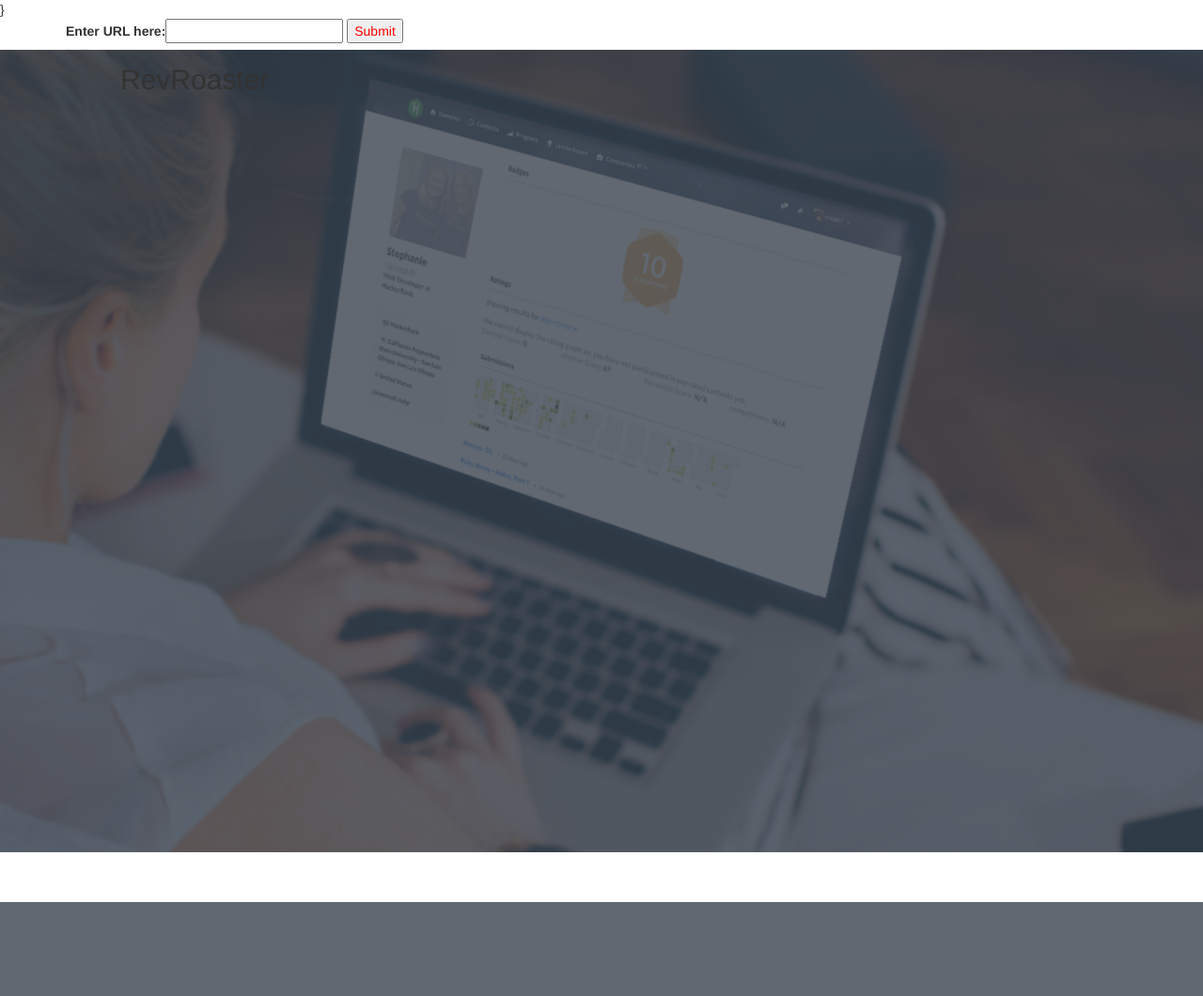
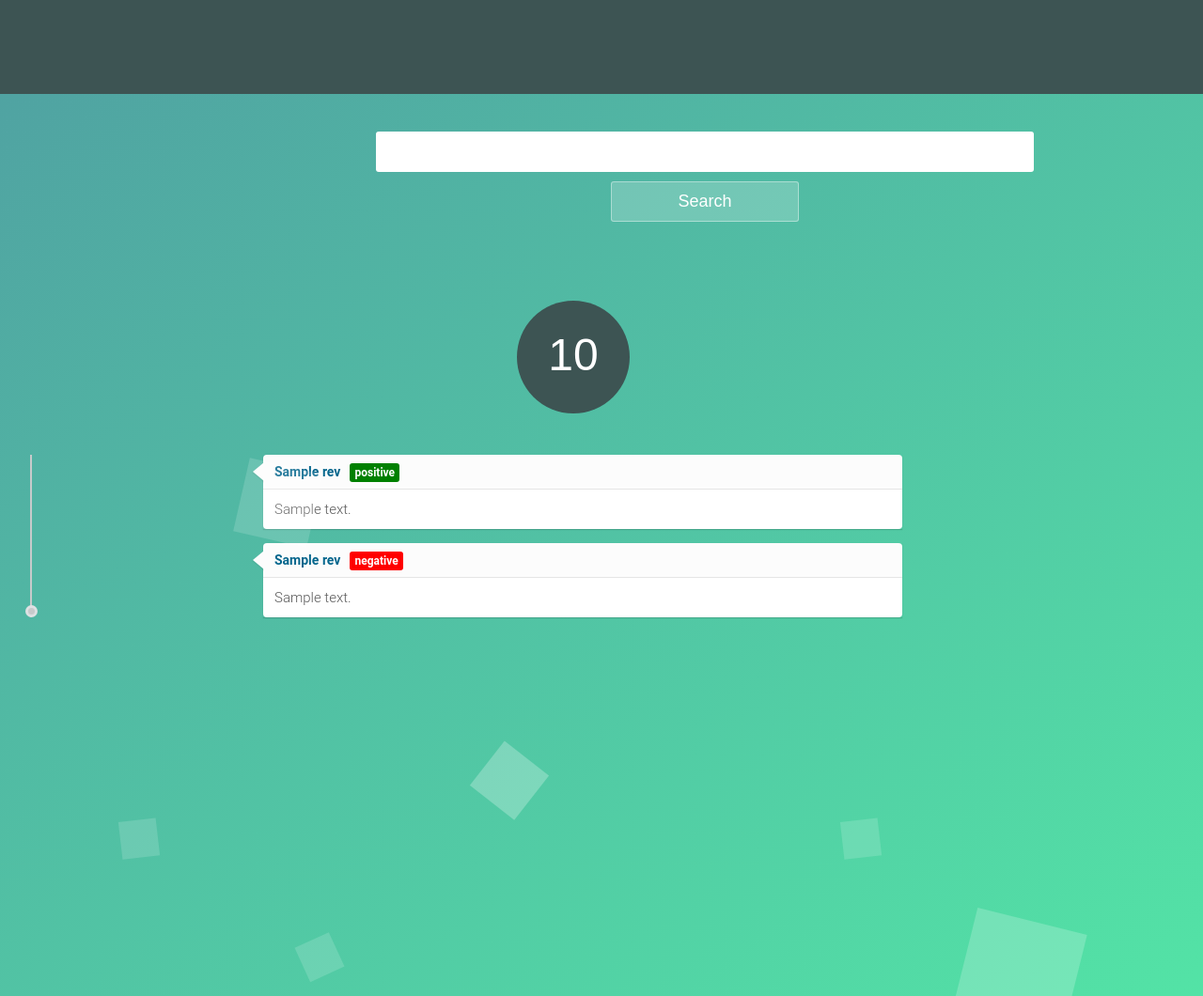
Before and after one commit to masterwayne/RevRoaster, a Django app: template revroaster/templates/revroaster/searchpage2.html in a window 1280 px wide. Shown: the whole page at 94% size. Before the commit the page ends 960 px from the top, so only its background shows below. Run offline with Django 3.2, Linux system fonts and the light colour scheme; tables that the repository leaves empty hold one stand-in row (values such as "Sample post"); the template is opened without the code that fills it: values that come from a table or form of the project are taken from there, most other values are stand-ins (such as "Sample title", 1, 10 or a date in 2020); parts of the project's set-up code (start-up, migrations or seed data) failed here and were passed over; some libraries are stand-ins or nearby versions.

Commit message:
almost done

```diff
--- a/RevRoaster/forms.py
+++ b/RevRoaster/forms.py
@@ -1,4 +1,4 @@
 from django import forms
 
 class URLForm(forms.Form):
-	url = forms.CharField(label='Enter URL here', max_length=1000)
+	url = forms.CharField(label='Not here', max_length=1000)
--- /dev/null
+++ b/revroaster/static/revroaster/css/design.css
@@ -0,0 +1,524 @@
+* {
+  box-sizing: border-box;
+  margin: 0;
+  padding: 0;
+  font-weight: 300;
+}
+body {
+  font-family: 'Source Sans Pro', sans-serif;
+  color: black;
+  font-weight: 300;
+}
+body ::-webkit-input-placeholder {
+  /* WebKit browsers */
+  font-family: 'Source Sans Pro', sans-serif;
+  color: black;
+  font-weight: 300;
+}
+body :-moz-placeholder {
+  /* Mozilla Firefox 4 to 18 */
+  font-family: 'Source Sans Pro', sans-serif;
+  color: black;
+  opacity: 1;
+  font-weight: 300;
+}
+body ::-moz-placeholder {
+  /* Mozilla Firefox 19+ */
+  font-family: 'Source Sans Pro', sans-serif;
+  color: black;
+  opacity: 1;
+  font-weight: 300;
+}
+body :-ms-input-placeholder {
+  /* Internet Explorer 10+ */
+  font-family: 'Source Sans Pro', sans-serif;
+  color: black;
+  font-weight: 300;
+}
+.wrapper {
+  background: #50a3a2;
+  background: -webkit-linear-gradient(top left, #50a3a2 0%, #53e3a6 100%);
+  background: linear-gradient(to bottom right, #50a3a2 0%, #53e3a6 100%);
+  position: absolute;
+  /*top: 50%;*/
+  left: 0;
+  width: 100%;
+  height: 100%;
+  margin-top: 100px;
+  overflow: hidden;
+}
+
+#wrapper2 {
+  background: #50a3a2;
+  background: -webkit-linear-gradient(top left, #50a3a2 0%, #53e3a6 100%);
+  background: linear-gradient(to bottom right, #50a3a2 0%, #53e3a6 100%);
+  position: absolute;
+  /*top: 50%;*/
+  left: 0;
+  width: 100%;
+  height: 100%;
+  margin-top: 100px;
+  overflow: scroll;
+}
+#wrapper1 {
+  background: #3d5453;
+  background: -webkit-linear-gradient(top left, #3d5453 0%, #3d5453 100%);
+  background: linear-gradient(to bottom right, #3d5453 0%, #3d5453 100%);
+  position: absolute;
+  /*top: 50%;*/
+  left: 0;
+  width: 100%;
+  height: 18%;
+  /*margin-top: -200px;*/
+  overflow: hidden;
+}
+#shift{
+  position:absolute;
+  margin: 300px;
+  margin-left:400px;
+}
+#shift2{
+  position:absolute;
+  margin: 10px;
+  margin-left:200px;
+  z-index:2;
+}
+#revshift{
+  position:absolute;
+  margin-top: 300px;
+  z-index:2;
+}
+#confidence{
+  position:absolute;
+  margin: 220px;
+  margin-left:550px;
+  z-index:2;
+  height:120px;
+  width:120px;
+  background: #3d5453;
+  border-radius: 100%;
+}
+#confidenceprint{
+  font-family: 'Source Sans Pro', sans-serif;
+  text-align: center;
+  font-size: 48px;
+  color: white;
+  font-weight: 400;
+  margin-top:30px;
+}
+form {
+  padding: 20px 0;
+  position: absolute;
+  margin: auto;
+  text-align:center;
+  z-index: 2;
+}
+form input {
+  appearance: none;
+  outline: 0;
+  border: 1px solid rgba(255, 255, 255, 0.4);
+  background-color: rgba(255, 255, 255, 0.2);
+  width: 400px;
+  border-radius: 3px;
+  padding: 10px 15px;
+  margin: 0px auto 10px auto;
+  display: block;
+  text-align: center;
+  font-size: 18px;
+  color: white;
+  -webkit-transition-duration: 0.25s;
+          transition-duration: 0.25s;
+  font-weight: 300;
+}
+form button {
+  appearance: none;
+  outline: 0;
+  border: 1px solid rgba(255, 255, 255, 0.4);
+  background-color: rgba(255, 255, 255, 0.2);
+  width: 200px;
+  border-radius: 3px;
+  padding: 10px 15px;
+  margin: 0px auto 10px auto;
+  display: block;
+  text-align: center;
+  font-size: 18px;
+  color: white;
+  -webkit-transition-duration: 0.25s;
+          transition-duration: 0.25s;
+  font-weight: 300;
+}
+form input:hover {
+  background-color: rgba(255, 255, 255, 0.4);
+}
+form button:hover {
+  background-color: rgba(255, 255, 255, 0.4);
+}
+form input:focus {
+  background-color: white;
+  width: 700px;
+  color: #53e3a6;
+}
+.bg-bubbles {
+  position: absolute;
+  top: 0;
+  left: 0;
+  width: 100%;
+  height: 100%;
+  z-index: 1;
+}
+.bg-bubbles li {
+  position: absolute;
+  list-style: none;
+  display: block;
+  width: 40px;
+  height: 40px;
+  background-color: rgba(255, 255, 255, 0.15);
+  bottom: -160px;
+  -webkit-animation: square 25s infinite;
+  animation: square 25s infinite;
+  -webkit-transition-timing-function: linear;
+  transition-timing-function: linear;
+}
+.bg-bubbles li:nth-child(1) {
+  left: 10%;
+}
+.bg-bubbles li:nth-child(2) {
+  left: 20%;
+  width: 80px;
+  height: 80px;
+  -webkit-animation-delay: 0s;
+          animation-delay: 0s;
+  -webkit-animation-duration: 10s;
+          animation-duration: 10s;
+}
+.bg-bubbles li:nth-child(3) {
+  left: 25%;
+  -webkit-animation-delay: 2s;
+          animation-delay: 2s;
+}
+.bg-bubbles li:nth-child(4) {
+  left: 40%;
+  width: 60px;
+  height: 60px;
+  -webkit-animation-duration: 22s;
+          animation-duration: 22s;
+  background-color: rgba(255, 255, 255, 0.25);
+}
+.bg-bubbles li:nth-child(5) {
+  left: 70%;
+}
+.bg-bubbles li:nth-child(6) {
+  left: 80%;
+  width: 120px;
+  height: 120px;
+  -webkit-animation-delay: 3s;
+          animation-delay: 3s;
+  background-color: rgba(255, 255, 255, 0.2);
+}
+.bg-bubbles li:nth-child(7) {
+  left: 32%;
+  width: 160px;
+  height: 160px;
+  -webkit-animation-delay: 7s;
+          animation-delay: 7s;
+}
+.bg-bubbles li:nth-child(8) {
+  left: 55%;
+  width: 20px;
+  height: 20px;
+  -webkit-animation-delay: 15s;
+          animation-delay: 15s;
+  -webkit-animation-duration: 40s;
+          animation-duration: 40s;
+}
+.bg-bubbles li:nth-child(9) {
+  left: 25%;
+  width: 10px;
+  height: 10px;
+  -webkit-animation-delay: 2s;
+          animation-delay: 2s;
+  -webkit-animation-duration: 40s;
+          animation-duration: 40s;
+  background-color: rgba(255, 255, 255, 0.3);
+}
+.bg-bubbles li:nth-child(10) {
+  left: 90%;
+  width: 160px;
+  height: 160px;
+  -webkit-animation-delay: 11s;
+          animation-delay: 11s;
+}
+@-webkit-keyframes square {
+  0% {
+    -webkit-transform: translateY(0);
+            transform: translateY(0);
+  }
+  100% {
+    -webkit-transform: translateY(-700px) rotate(600deg);
+            transform: translateY(-700px) rotate(600deg);
+  }
+}
+@keyframes square {
+  0% {
+    -webkit-transform: translateY(0);
+            transform: translateY(0);
+  }
+  100% {
+    -webkit-transform: translateY(-700px) rotate(600deg);
+            transform: translateY(-700px) rotate(600deg);
+  }
+}
+
+ul {
+  list-style-type: none;
+  font-family: 'Roboto', Arial, Helvetica, Sans-serif, Verdana;
+}
+.comments-container {
+  margin: 60px auto 15px;
+  width: 768px;
+}
+
+.comments-container h1 {
+  font-size: 36px;
+  color: #283035;
+  font-weight: 400;
+}
+
+.comments-container h1 a {
+  font-size: 18px;
+  font-weight: 700;
+}
+
+.comments-list {
+  margin-top: 30%;
+  margin-right: 25%;
+  position: relative;
+}
+
+/**
+ * Lineas / Detalles
+ -----------------------*/
+.comments-list:before {
+  content: '';
+  width: 2px;
+  height: 100%;
+  background: #c7cacb;
+  position: absolute;
+  left: 32px;
+  top: 0;
+}
+
+.comments-list:after {
+  content: '';
+  position: absolute;
+  background: #c7cacb;
+  bottom: 0;
+  left: 27px;
+  width: 7px;
+  height: 7px;
+  border: 3px solid #dee1e3;
+  -webkit-border-radius: 50%;
+  -moz-border-radius: 50%;
+  border-radius: 50%;
+}
+
+.reply-list:before, .reply-list:after {display: none;}
+.reply-list li:before {
+  content: '';
+  width: 60px;
+  height: 2px;
+  background: #c7cacb;
+  position: absolute;
+  top: 25px;
+  left: -55px;
+}
+
+
+.comments-list li {
+  margin-bottom: 15px;
+  display: block;
+  position: relative;
+}
+
+.comments-list li:after {
+  content: '';
+  display: block;
+  clear: both;
+  height: 0;
+  width: 0;
+}
+
+.reply-list {
+  padding-left: 88px;
+  clear: both;
+  margin-top: 15px;
+}
+/**
+ * Avatar
+ ---------------------------*/
+.comments-list .comment-avatar {
+  width: 65px;
+  height: 65px;
+  position: relative;
+  z-index: 99;
+  float: left;
+  border: 3px solid #FFF;
+  -webkit-border-radius: 4px;
+  -moz-border-radius: 4px;
+  border-radius: 4px;
+  -webkit-box-shadow: 0 1px 2px rgba(0,0,0,0.2);
+  -moz-box-shadow: 0 1px 2px rgba(0,0,0,0.2);
+  box-shadow: 0 1px 2px rgba(0,0,0,0.2);
+  overflow: hidden;
+}
+
+.comments-list .comment-avatar img {
+  width: 100%;
+  height: 100%;
+}
+
+.reply-list .comment-avatar {
+  width: 50px;
+  height: 50px;
+}
+
+.comment-main-level:after {
+  content: '';
+  width: 0;
+  height: 0;
+  display: block;
+  clear: both;
+}
+/**
+ * Caja del Comentario
+ ---------------------------*/
+.comments-list .comment-box {
+  width: 680px;
+  float: right;
+  position: relative;
+  -webkit-box-shadow: 0 1px 1px rgba(0,0,0,0.15);
+  -moz-box-shadow: 0 1px 1px rgba(0,0,0,0.15);
+  box-shadow: 0 1px 1px rgba(0,0,0,0.15);
+}
+
+.comments-list .comment-box:before, .comments-list .comment-box:after {
+  content: '';
+  height: 0;
+  width: 0;
+  position: absolute;
+  display: block;
+  border-width: 10px 12px 10px 0;
+  border-style: solid;
+  border-color: transparent #FCFCFC;
+  top: 8px;
+  left: -11px;
+}
+
+.comments-list .comment-box:before {
+  border-width: 11px 13px 11px 0;
+  border-color: transparent rgba(0,0,0,0.05);
+  left: -12px;
+}
+
+.reply-list .comment-box {
+  width: 610px;
+}
+.comment-box .comment-head {
+  background: #FCFCFC;
+  padding: 10px 12px;
+  border-bottom: 1px solid #E5E5E5;
+  overflow: hidden;
+  -webkit-border-radius: 4px 4px 0 0;
+  -moz-border-radius: 4px 4px 0 0;
+  border-radius: 4px 4px 0 0;
+}
+
+.comment-box .comment-head i {
+  float: right;
+  margin-left: 14px;
+  position: relative;
+  top: 2px;
+  color: #A6A6A6;
+  cursor: pointer;
+  -webkit-transition: color 0.3s ease;
+  -o-transition: color 0.3s ease;
+  transition: color 0.3s ease;
+}
+
+.comment-box .comment-head i:hover {
+  color: #03658c;
+}
+
+.comment-box .comment-name {
+  color: #283035;
+  font-size: 14px;
+  font-weight: 700;
+  float: left;
+  margin-right: 10px;
+}
+
+.comment-box .comment-name a {
+  color: #283035;
+}
+
+.comment-box .comment-head span {
+  float: left;
+  color: #999;
+  font-size: 13px;
+  position: relative;
+  top: 1px;
+}
+
+.comment-box .comment-content {
+  background: #FFF;
+  padding: 12px;
+  font-size: 15px;
+  color: #595959;
+  -webkit-border-radius: 0 0 4px 4px;
+  -moz-border-radius: 0 0 4px 4px;
+  border-radius: 0 0 4px 4px;
+}
+
+.comment-box .comment-name.by-author-positive, .comment-box .comment-name.by-author a {color: #03658c;}
+.comment-box .comment-name.by-author-positive:after {
+  content: 'positive';
+  background: green;
+  color: #FFF;
+  font-size: 12px;
+  padding: 3px 5px;
+  font-weight: 700;
+  margin-left: 10px;
+  -webkit-border-radius: 3px;
+  -moz-border-radius: 3px;
+  border-radius: 3px;
+}
+.comment-box .comment-name.by-author-negative, .comment-box .comment-name.by-author a {color: #03658c;}
+.comment-box .comment-name.by-author-negative:after {
+  content: 'negative';
+  background: red;
+  color: #FFF;
+  font-size: 12px;
+  padding: 3px 5px;
+  font-weight: 700;
+  margin-left: 10px;
+  -webkit-border-radius: 3px;
+  -moz-border-radius: 3px;
+  border-radius: 3px;
+}
+
+/** =====================
+ * Responsive
+ ========================*/
+@media only screen and (max-width: 766px) {
+  .comments-container {
+    width: 480px;
+  }
+
+  .comments-list .comment-box {
+    width: 390px;
+  }
+
+  .reply-list .comment-box {
+    width: 320px;
+  }
+}
--- a/revroaster/templates/revroaster/searchpage2.html
+++ b/revroaster/templates/revroaster/searchpage2.html
@@ -1,53 +1,76 @@
+{% load staticfiles %}
 <!DOCTYPE html>
 <html lang="en">
 <head>
   <title>Review Rooster</title>
-  <meta charset="utf-8">
-  <meta name="viewport" content="width=device-width, initial-scale=1">
-  <link rel="stylesheet" href="https://maxcdn.bootstrapcdn.com/bootstrap/3.3.7/css/bootstrap.min.css">
-  <script src="https://ajax.googleapis.com/ajax/libs/jquery/3.1.1/jquery.min.js"></script>
-  <script src="https://maxcdn.bootstrapcdn.com/bootstrap/3.3.7/js/bootstrap.min.js"></script>
-  <style>
-  .searchbox{
-     position:fixed;
-    top: 40%;
-    left: 40%;
-  }
-  .searchBtn{
-    position:relative;
-    top:70%;
-    left:60%;
-  }
-.centered {
-  position: fixed;
-  top: 50%;
-  left: 50%;
-  margin-top: -427px;
-  margin-left: -689px;
-}
-.heading{
-position:fixed;
-top:5%;
-left:10%;
-
-}
-.give_c{
-  color:red;
-  </style>
-}
+  <link rel="stylesheet" type="text/css" href="{% static 'revroaster/css/design.css' %}">
 </head>
 
 <body>
+<div id="wrapper1">
+    </div>
+  <div id="wrapper2">
+  <ul class="bg-bubbles">
+    <li></li>
+    <li></li>
+    <li></li>
+    <li></li>
+    <li></li>
+    <li></li>
+    <li></li>
+    <li></li>
+    <li></li>
+    <li></li>
+  </ul>
+<div id="shift2">
+<form method="post" action="/searchurl/" id="shift2">
 
-<div class="container">
-<img src="/static/revroaster/images/bg.png" class="centered">
-<form action="/searchurl/" method="post">
-    {{ form }}
-    <input class="give_c" type="submit" value="Submit" />
-    <p>hellloooo</p>
+    {% csrf_token %}
+    <input type="text" name="url" value="" required autofocus>
+      <button type="submit">Search</button>
 </form>
-<h2 class="heading">RevRoaster</h2>
-
-
+</div>
+<div id="confidence">
+<p id="confidenceprint">{{ score }}</p>
+</div>
+<ul id="comments-list" class="comments-list">
+     {% for rev in positive %}
+      <li>
+          <!-- Avatar -->
+          <!-- Contenedor del Comentario -->
+          <div class="comment-box">
+            <div class="comment-head">
+              <h6 class="comment-name by-author-positive">{{ rev.name }}</h6>
+              <i class="fa fa-reply"></i>
+              <i class="fa fa-heart"></i>
+              <i class="fa fa-heart"></i>
+              <i class="fa fa-heart"></i>
+            </div>
+            <div class="comment-content">
+              {{ rev.review }}
+            </div>
+          </div>
+      </li>
+      {% endfor %}
+      {% for rev in negative %}
+      <li>
+          <!-- Avatar -->
+          <!-- Contenedor del Comentario -->
+          <div class="comment-box">
+            <div class="comment-head">
+              <h6 class="comment-name by-author-negative">{{ rev.name }}</h6>
+              <i class="fa fa-reply"></i>
+              <i class="fa fa-heart"></i>
+              <i class="fa fa-heart"></i>
+              <i class="fa fa-heart"></i>
+            </div>
+            <div class="comment-content">
+              {{ rev.review }}
+            </div>
+          </div>
+      </li>
+      {% endfor %}
+    </ul>
+</div>
 </body>
 </html>
--- a/revroaster/urls.py
+++ b/revroaster/urls.py
@@ -4,6 +4,6 @@ from .views import BotView
 
 urlpatterns= [
 	url(r'^$',views.home,name='rev'),
-	url(r'^searchurl/$', views.home, name='url'),
+	url(r'^searchurl/$', views.reviews, name='url'),
     url(r'^ca1b63d49f4e2f1547d15af7c3d8294b6d3d1ae4006916c62c/$',BotView.as_view())
 ]
```
Also changed, not shown: revroaster/templates/revroaster/searchpage.html (+24 -3 lines), revroaster/views.py (+49 -13 lines), revroaster/templates/revroaster/reviewsdisplay.html (added), 2 other files.
